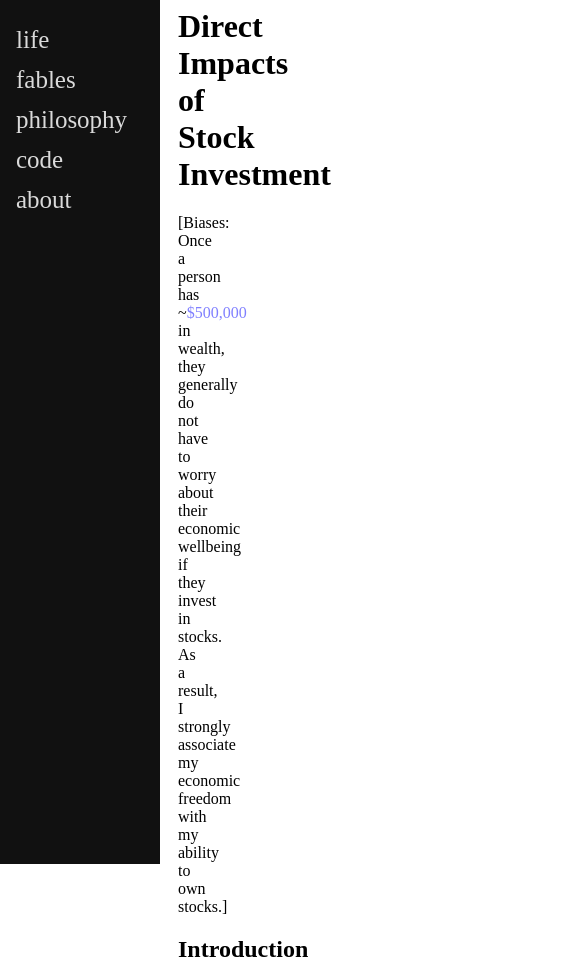
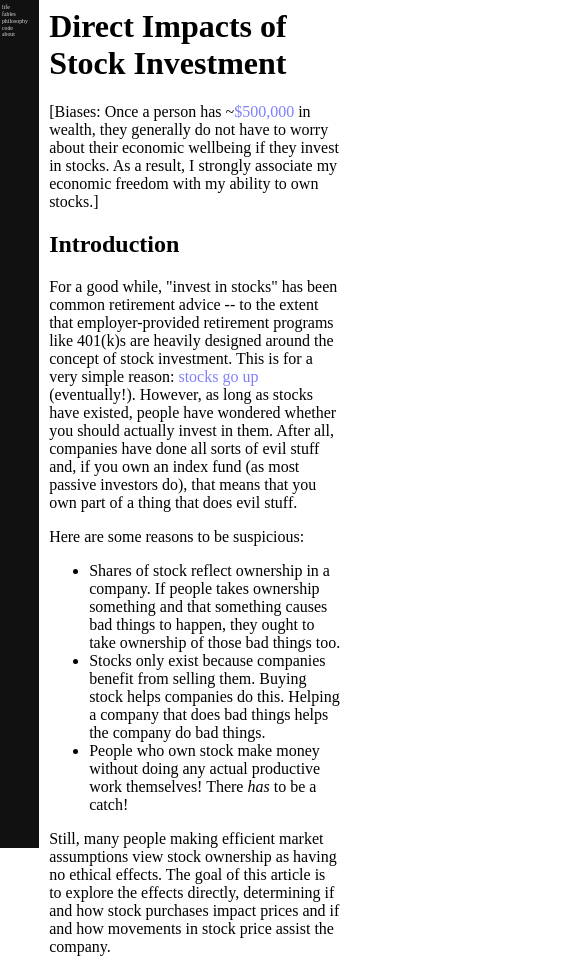
Before and after one commit to ancientnames/interface, a plain HTML site: page stock_ethics.html in a window 390 px wide. Shown: the top 966 px of the page, 585 px wide, since content can reach past the window. Drawn offline with Linux system fonts and the light colour scheme; a script that the page names is missing.

Commit message:
added some mobile friendliness

```diff
--- a/stock_ethics.html
+++ b/stock_ethics.html
@@ -2,6 +2,7 @@
     <head>
         <title>The Ethics of Stock Investments</title>
         <link rel="stylesheet" href="style.css">
+        <meta name="viewport" content="width=device-width, initial-scale=1"/>
     </head>
     <body>
 
--- a/style.css
+++ b/style.css
@@ -2,13 +2,13 @@
 table {
     font-family: arial, sans-serif;
     border-collapse: collapse;
-    width: 100%;
+    width: 80%;
   }
 
   td, th {
     border: 1px solid;
     text-align: left;
-    padding: 8px;
+    padding: 1%;
   }
 
 a {
@@ -24,21 +24,21 @@ a {
 /* The sidebar menu */
 .sidenav {
     height: 100%; /* Full-height: remove this if you want "auto" height */
-    width: 160px; /* Set the width of the sidebar */
+    width: 10%; /* Set the width of the sidebar */
     position: fixed; /* Fixed Sidebar (stay in place on scroll) */
     z-index: 1; /* Stay on top */
     top: 0; /* Stay at the top */
     left: 0;
     background-color: #111; /* Black */
     overflow-x: hidden; /* Disable horizontal scroll */
-    padding-top: 20px;
+    padding-top: 1%;
 }
 
 /* The navigation menu links */
 .sidenav a {
-    padding: 6px 8px 6px 16px;
+    padding: 1% 1% 1% 5%;
     text-decoration: none;
-    font-size: 25px;
+    font-size: 1.5vw;
     color: #dadada;
     display: block;
 }
@@ -50,13 +50,15 @@ a {
 
 /* Style page content */
 .main {
-    margin-left: 160px; /* Same as the width of the sidebar */
-    margin-right: 200px; /* Same as the width of the sidebar */
-    padding: 0px 10px;
+    margin-left: 10%; /* Same as the width of the sidebar */
+    margin-right: 10%; /* Same as the width of the sidebar */
+    padding: 0% 1%;
+    font-size: 100%;
 }
 
 /* On smaller screens, where height is less than 450px, change the style of the sidebar (less padding and a smaller font size) */
-@media screen and (max-height: 450px) {
-    .sidenav {padding-top: 15px;}
-    .sidenav a {font-size: 18px;}
-}
+/* @media screen and (max-width: 800px) {
+    .main {font-size: 2vw}
+    .sidenav {padding-top: 1%;}
+    .sidenav a {font-size: 150%;}
+}  */
```
Also changed, not shown: code.html (+1 -0 lines), cooperation_isnt_enough.html (+1 -0 lines), fables.html (+1 -0 lines), hotspot_workarounds.html (+1 -0 lines), human_interface.html (+1 -0 lines), index.html (+1 -0 lines), life.html (+1 -0 lines), living.html (+1 -0 lines), navbar.html (+1 -0 lines), philosophy.html (+1 -0 lines), too_much_of_a_cold_thing.html (+1 -0 lines), vans.html (+1 -0 lines).
